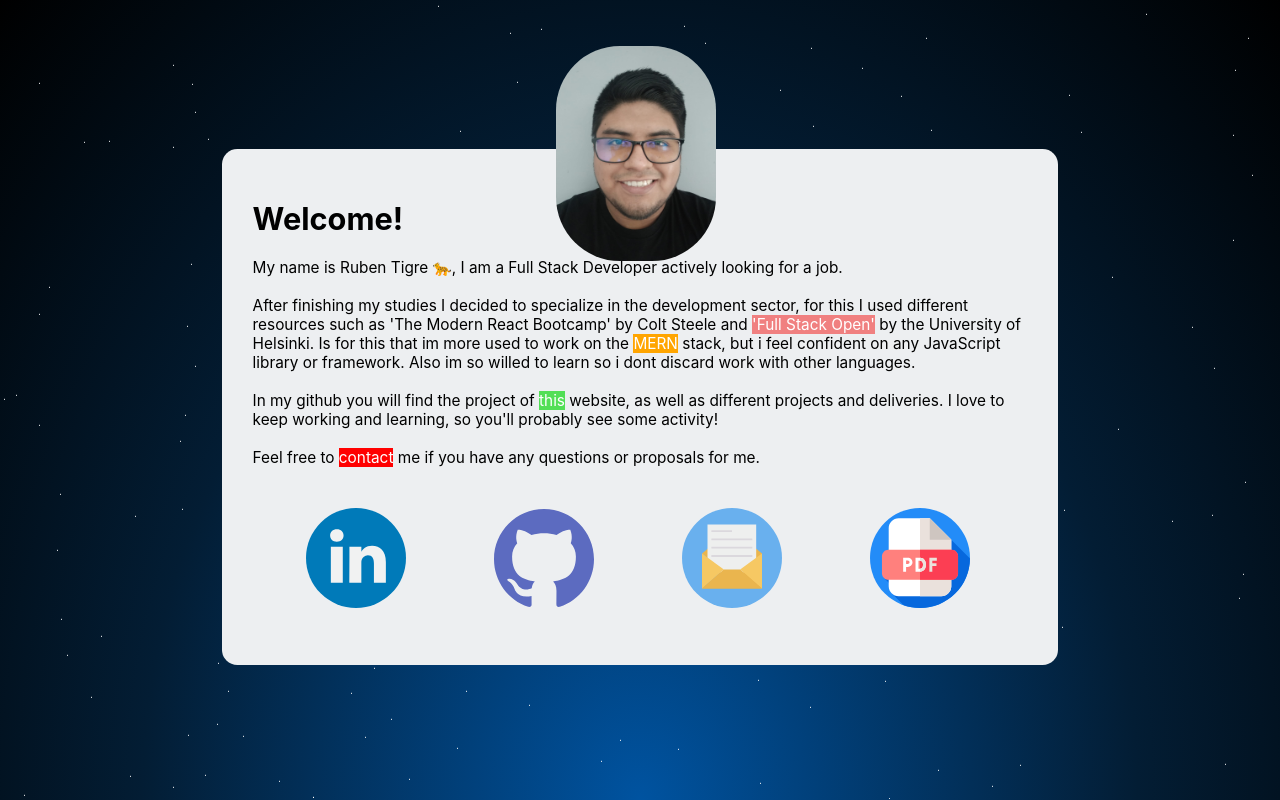
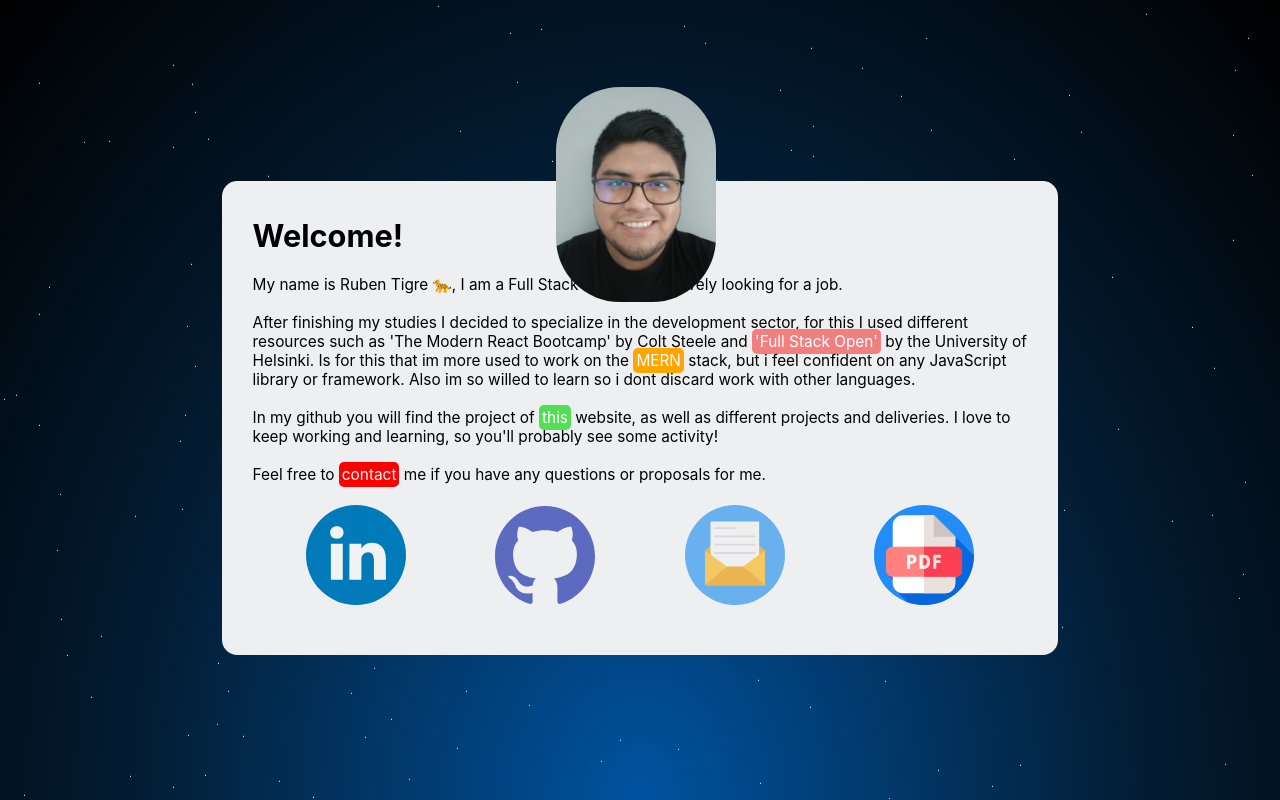
Before and after one commit to TheBrodaCoder/TigerWeb, a React (Create React App) app in the folder tigerweb_front/: page / in a window 1280 px wide. Built offline with nearby package versions, Linux system fonts and the light colour scheme.

Commit message:
final commit (yes, again)

```diff
--- a/tigerweb_front/src/component/Icons/Icons.scss
+++ b/tigerweb_front/src/component/Icons/Icons.scss
@@ -15,8 +15,6 @@
     line-height: 2em;
     border-radius: 1.6875rem;
     transition: all 0.5s ease;
-    margin-right: 0.25rem;
-    margin-bottom: 0.25rem;
   }
 
 .logo:hover, .logo:focus {
--- a/tigerweb_front/src/component/LinkIcons/LinkIcons.scss
+++ b/tigerweb_front/src/component/LinkIcons/LinkIcons.scss
@@ -14,5 +14,4 @@
     display: flex;
     align-items: center;
     justify-content: space-between;
-    margin-top: 1.3em;
 }
--- a/tigerweb_front/src/component/container/Container.js
+++ b/tigerweb_front/src/component/container/Container.js
@@ -16,7 +16,7 @@ const Container = () => {
                 My name is Ruben Tigre &#128006;, I am a Full Stack Developer actively looking for a job.
                 <br/>
                 <br/>
-                After finishing my studies I decided to specialize in the development sector, for this I used different resources such as 'The Modern React Bootcamp' by Colt Steele and <span id='fullstack'><a href='https://fullstackopen.com/en/about' rel='noreferrer' target='_blank'>'Full Stack Open'</a></span> by the University of Helsinki. Is for this that im more used to work on the <span id='Mern'>MERN</span> stack, but i feel confident on any JavaScript library or framework. Also im so willed to learn so i dont discard work with other languages.
+                After finishing my studies I decided to specialize in the development sector, for this I used different resources such as 'The Modern React Bootcamp' by Colt Steele and <span id='fullstack'><a href='https://fullstackopen.com/en/about' rel='noreferrer' target='_blank'>'Full Stack Open'</a></span> by the University of Helsinki. Is for this that im more used to work on the <span id='Mern'><a href='https://wikitia.com/index.php?title=MERN_(solution_stack)' target='_blank' rel='noreferrer'>MERN</a></span> stack, but i feel confident on any JavaScript library or framework. Also im so willed to learn so i dont discard work with other languages.
                 <br/>
                 <br/>
                 In my github you will find the project of <span id='github-repository'><a href='https://github.com/TheBrodaCoder/TigerWeb' target='_blank' rel='noreferrer'>this</a></span> website, as well as different projects and deliveries. I love to keep working and learning, so you'll probably see some activity!
--- a/tigerweb_front/src/component/container/Container.scss
+++ b/tigerweb_front/src/component/container/Container.scss
@@ -11,7 +11,7 @@
     background: #EDEFF1;
     margin-top: 5em;
     padding: 2em;
-    padding-top: 2em;
+    padding-top: 1em;
     border-radius: 1em;
     font-size: 1.2vw;
     flex-wrap: wrap;
@@ -35,6 +35,11 @@ p, h1 {
 span, a {
     text-decoration: none;
     color: white;
+}
+
+span {
+    border-radius: 5px;
+    padding: 3px;
 }
 
 #contact{
```
